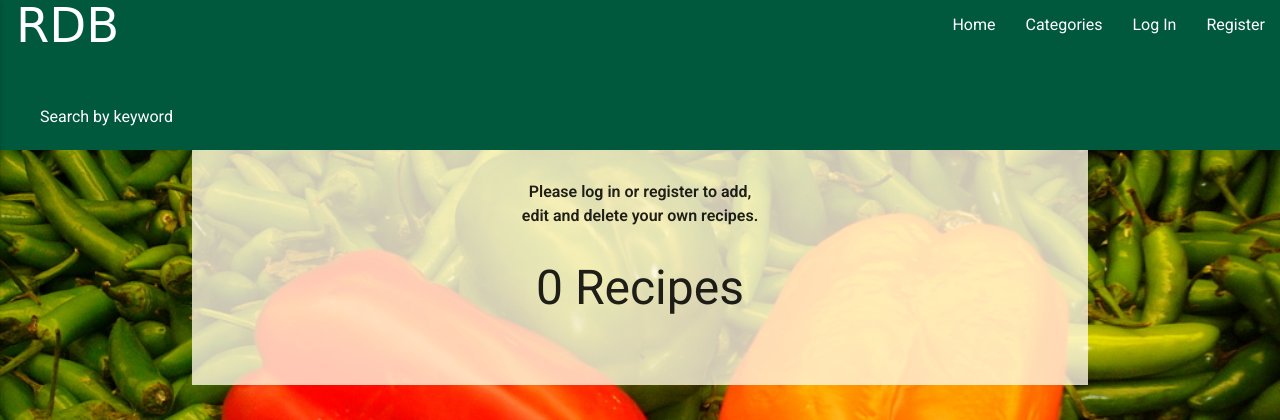
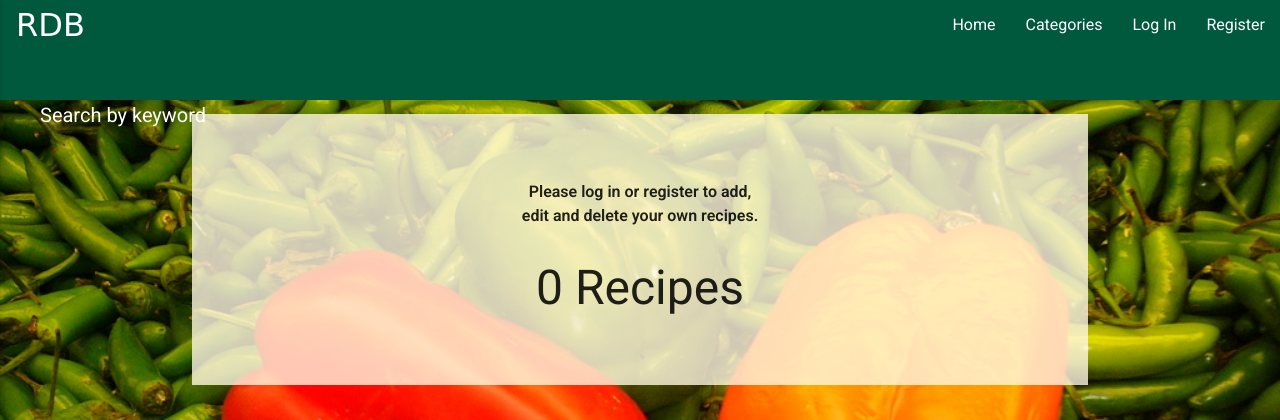
Before and after one commit to freddorn/recipe-database, a Flask app: page / in a window 1280 px wide. Shown: the top 420 px of the page. Run offline with Flask 2, Linux system fonts and the light colour scheme; data that the repository does not hold is empty; some libraries are stand-ins or nearby versions; some web fonts are replaced.

Commit message:
change search field on base.html

```diff
--- a/static/css/style.css
+++ b/static/css/style.css
@@ -49,22 +49,22 @@ nav {
     background-color: #00583d;
 }
 
-.search-wrapper {
-    background-color: #00583d;
+.label-icon {
+    margin-left: 10px;
+}
+
+::placeholder {
+    font-size: 1.25rem;
+    color: #ffffff;
+    padding-left: 0.5rem;
 }
 
 #search {
     vertical-align: middle;
 }
 
-.label-icon {
-    margin-left: 10px;
-}
-
-::placeholder {
-    font-size: 1rem;
-    color: #ffffff;
-    padding-left: 0.5rem;
+.input-field {
+    color: #FFFFFF;
 }
 
 .navbar-fixed {
@@ -137,9 +137,8 @@ h3 {
 
 .brand-logo {
     font-family: "Asset", cursive;
-    font-size: 3rem !important;
+    font-size: 2rem !important;
     margin-left: 1rem;
-    height: 100px;
 }
 
 
--- a/templates/base.html
+++ b/templates/base.html
@@ -52,7 +52,6 @@
 					<form action="{{ url_for('search')}}" method="POST">
 						<div class="input-field">
 							<input id="search" name="search" placeholder="Search by keyword" required>
-							<label class="label-icon" for="search">
 						</div>
 					</form>
 				</div>
```
Lines whose indentation alone changed are shown as unchanged.
